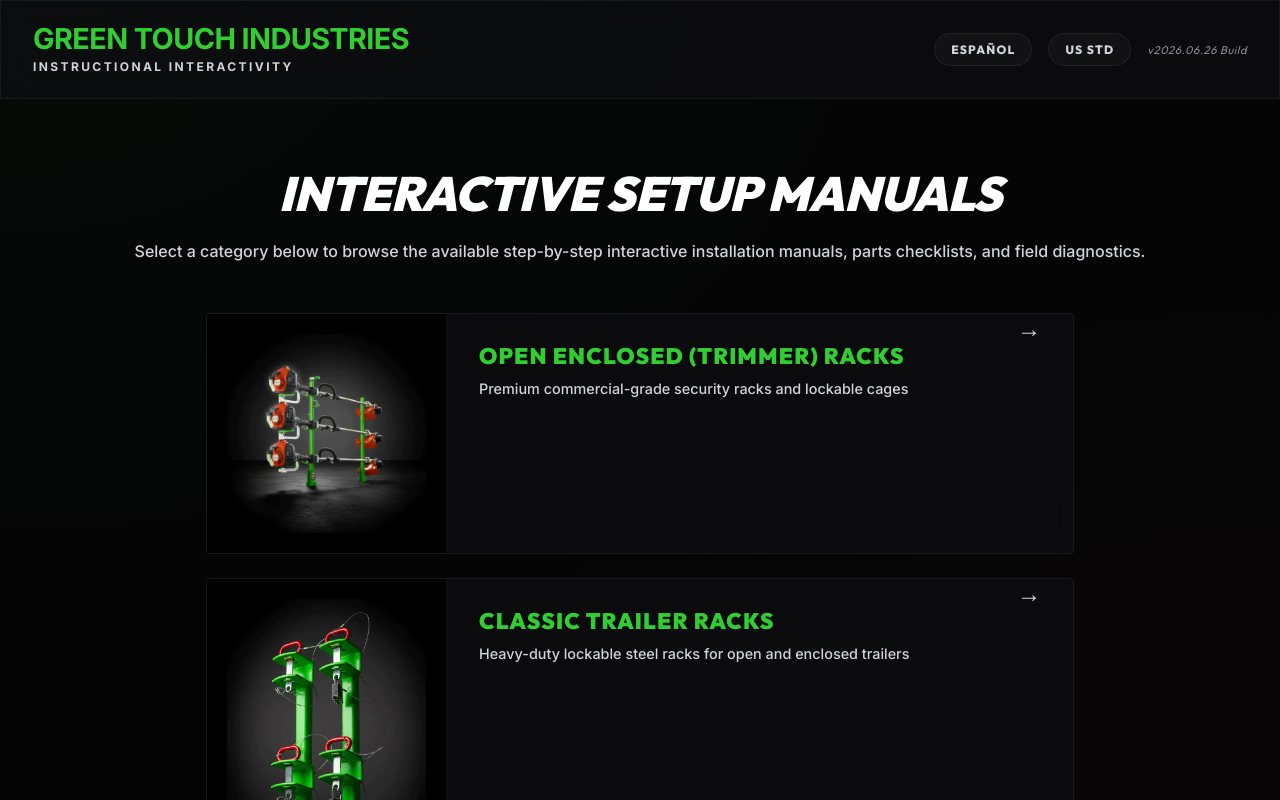
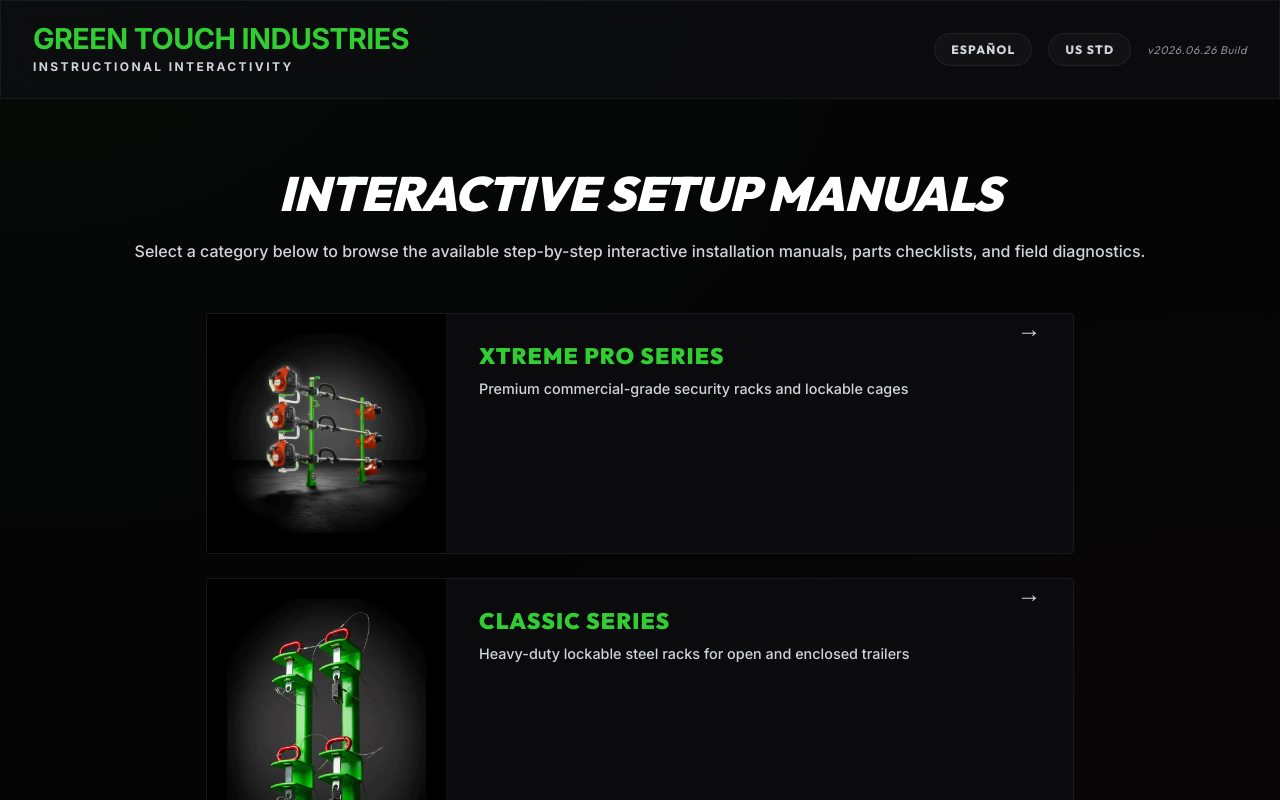
Before and after one commit to Green-Touch-Industries/interactive-manuals, a React (Vite) app: page / in a window 1280 px wide. Built offline with nearby package versions, Linux system fonts and the light colour scheme.

Commit message:
fix: update category names to Xtreme Pro Series, Classic Series, and Mounting Solutions

```diff
--- a/src/App.jsx
+++ b/src/App.jsx
@@ -22,8 +22,8 @@
 
 const productCatalog = [
   {
-    category: 'Open Enclosed (Trimmer) Racks',
-    categoryEs: 'Soportes Abiertos / Cerrados (Trimmer)',
+    category: 'Xtreme Pro Series',
+    categoryEs: 'Serie Xtreme Pro',
     products: [
       { id: 'xtreme-pro', title: 'Trimmer Racks', titleEs: 'Soportes de Cortabordes', subtitle: 'XA102, XB103, XC104', image: '/assets/manuals/xtreme-pro/hero.png', status: 'active' },
       { id: 'bps100', title: 'BPS100 Blower Rack', titleEs: 'Soporte de Soplador BPS100', subtitle: 'Backpack Blower Rack', image: '/assets/manuals/bps100/hero.png', status: 'active' },
@@ -35,8 +35,8 @@
     ]
   },
   {
-    category: 'Classic Trailer Racks',
-    categoryEs: 'Soportes de Remolque Classic',
+    category: 'Classic Series',
+    categoryEs: 'Serie Classic',
     products: [
       { id: 'classic-trimmer', title: 'Classic Trimmer Racks', titleEs: 'Soportes de Cortabordes Classic', subtitle: 'LA011 & LB012', image: '/assets/manuals/classic-trimmer/hero.png', status: 'active' },
       { id: 'classic-enclosed', title: 'Classic Enclosed Trimmer Racks', titleEs: 'Soportes de Cortabordes Cerrados Classic', subtitle: 'SKU: LE015', image: '/assets/manuals/classic-enclosed/hero.png', status: 'active' },
@@ -196,7 +196,7 @@
 
   // Navigation states
   const [selectedProduct, setSelectedProduct] = useState(null); // 'xtreme-pro', 'bps100', 'spc21', 'wc001', or null
-  const [selectedCategory, setSelectedCategory] = useState(null); // 'Open Enclosed (Trimmer) Racks', 'Classic Trailer Racks', 'Mounting Solutions', or null
+  const [selectedCategory, setSelectedCategory] = useState(null); // 'Xtreme Pro Series', 'Classic Series', 'Mounting Solutions', or null
   const [selectedModel, setSelectedModel] = useState(null); // Sub-model for trimmer racks, or product title for others
   const [selectedConfig, setSelectedConfig] = useState(null); // 'open', 'round', 'advanced', 'enclosed', etc.
   const [showOpenSubOptions, setShowOpenSubOptions] = useState(false);
@@ -587,12 +587,12 @@
           {/* LOBBY VIEW (3 CATEGORIES) */}
           {!selectedCategory ? (
             <div className="lobby-container">
-              {/* Category 1: Open Enclosed (Trimmer) Racks */}
-              <button type="button" className="lobby-category-card" onClick={() => setSelectedCategory('Open Enclosed (Trimmer) Racks')}>
+              {/* Category 1: Xtreme Pro Series */}
+              <button type="button" className="lobby-category-card" onClick={() => setSelectedCategory('Xtreme Pro Series')}>
                 <div className="lobby-image-wrapper">
                   <img
                     src={getAssetUrl('/assets/manuals/xtreme-pro/hero.png')}
-                    alt="Open Enclosed (Trimmer) Racks"
+                    alt="Xtreme Pro Series"
                     className="lobby-image"
                     fetchpriority="high"
                     onError={(e) => { e.target.src = getAssetUrl('/vite.svg'); }}
@@ -600,7 +600,7 @@
                 </div>
                 <div className="lobby-card-body">
                   <h2 className="lobby-card-title">
-                    {lang === 'en' ? 'Open Enclosed (Trimmer) Racks' : 'Soportes Abiertos / Cerrados (Trimmer)'}
+                    {lang === 'en' ? 'Xtreme Pro Series' : 'Serie Xtreme Pro'}
                   </h2>
                   <p className="lobby-card-subtitle">
                     {lang === 'en'
@@ -613,12 +613,12 @@
                 </div>
               </button>
 
-              {/* Category 2: Classic Trailer Racks */}
-              <button type="button" className="lobby-category-card" onClick={() => setSelectedCategory('Classic Trailer Racks')}>
+              {/* Category 2: Classic Series */}
+              <button type="button" className="lobby-category-card" onClick={() => setSelectedCategory('Classic Series')}>
                 <div className="lobby-image-wrapper">
                   <img
                     src={getAssetUrl('/assets/manuals/classic-trimmer/hero.png')}
-                    alt="Classic Trailer Racks"
+                    alt="Classic Series"
                     className="lobby-image"
                     fetchpriority="high"
                     onError={(e) => { e.target.src = getAssetUrl('/vite.svg'); }}
@@ -626,7 +626,7 @@
                 </div>
                 <div className="lobby-card-body">
                   <h2 className="lobby-card-title">
-                    {lang === 'en' ? 'Classic Trailer Racks' : 'Soportes de Remolque Classic'}
+                    {lang === 'en' ? 'Classic Series' : 'Serie Classic'}
                   </h2>
                   <p className="lobby-card-subtitle">
                     {lang === 'en'
@@ -672,7 +672,7 @@
                 <h2 className="category-title" style={{ margin: 0 }}>
                   {lang === 'en'
                     ? selectedCategory
-                    : selectedCategory === 'Open Enclosed (Trimmer) Racks' ? 'Soportes Abiertos / Cerrados (Trimmer)' : selectedCategory === 'Classic Trailer Racks' ? 'Soportes de Remolque Classic' : 'Soluciones de Montaje'}
+                    : selectedCategory === 'Xtreme Pro Series' ? 'Serie Xtreme Pro' : selectedCategory === 'Classic Series' ? 'Serie Classic' : 'Soluciones de Montaje'}
                 </h2>
                 <button
                   className="toggle-button"
```
